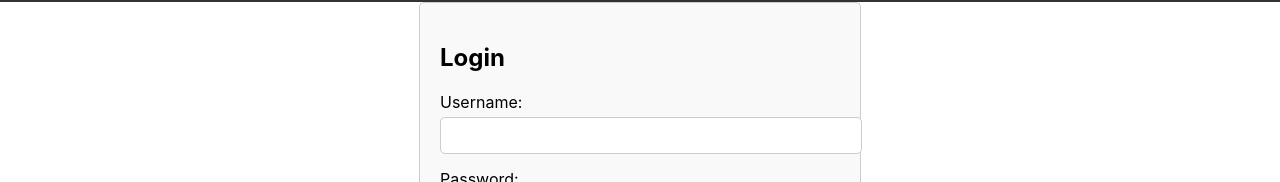
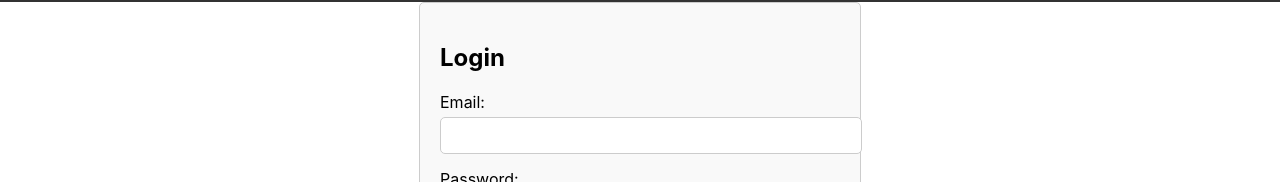
Before and after one commit to hend-isleem/drug_overdose, a React (Create React App) app in the folder frontend/: page /login in a window 1280 px wide. Shown: the part 100-282 px from the top of the page. Built offline with nearby package versions, Linux system fonts and the light colour scheme.

Commit message:
Rename username to email in the login component

```diff
--- a/frontend/src/components/Login.js
+++ b/frontend/src/components/Login.js
@@ -4,7 +4,7 @@
 
 
 const LoginForm = () => {
-  const [username, setUsername] = useState("");
+  const [email, setEmail] = useState("");
   const [password, setPassword] = useState("");
   const [error, setError] = useState("");
   const [showSuccessPopup, setShowSuccessPopup] = useState(false);
@@ -18,12 +18,12 @@
 
     try {
       const response = await axios.post("http://localhost:3001/v1/auth/login", {
-        "email": username,
+        "email": email,
         "password": password
     });
       console.log(response);
       if (response.data.tokens && response.data.tokens.access.token) {
-        localStorage.setItem("user", JSON.stringify({ username, token: response.data.tokens.access.token}));
+        localStorage.setItem("user", JSON.stringify({ email, token: response.data.tokens.access.token}));
         setShowSuccessPopup(true);
         setTimeout(() => {
           setShowSuccessPopup(false);
@@ -43,12 +43,12 @@
       <h2>Login</h2>
       <form onSubmit={handleLogin} style={formStyle}>
         <div style={inputGroupStyle}>
-          <label htmlFor="username">Username:</label>
+          <label htmlFor="email">Email:</label>
           <input
             type="text"
-            id="username"
-            value={username}
-            onChange={(e) => setUsername(e.target.value)}
+            id="email"
+            value={email}
+            onChange={(e) => setEmail(e.target.value)}
             style={inputStyle}
             required
           />
```
